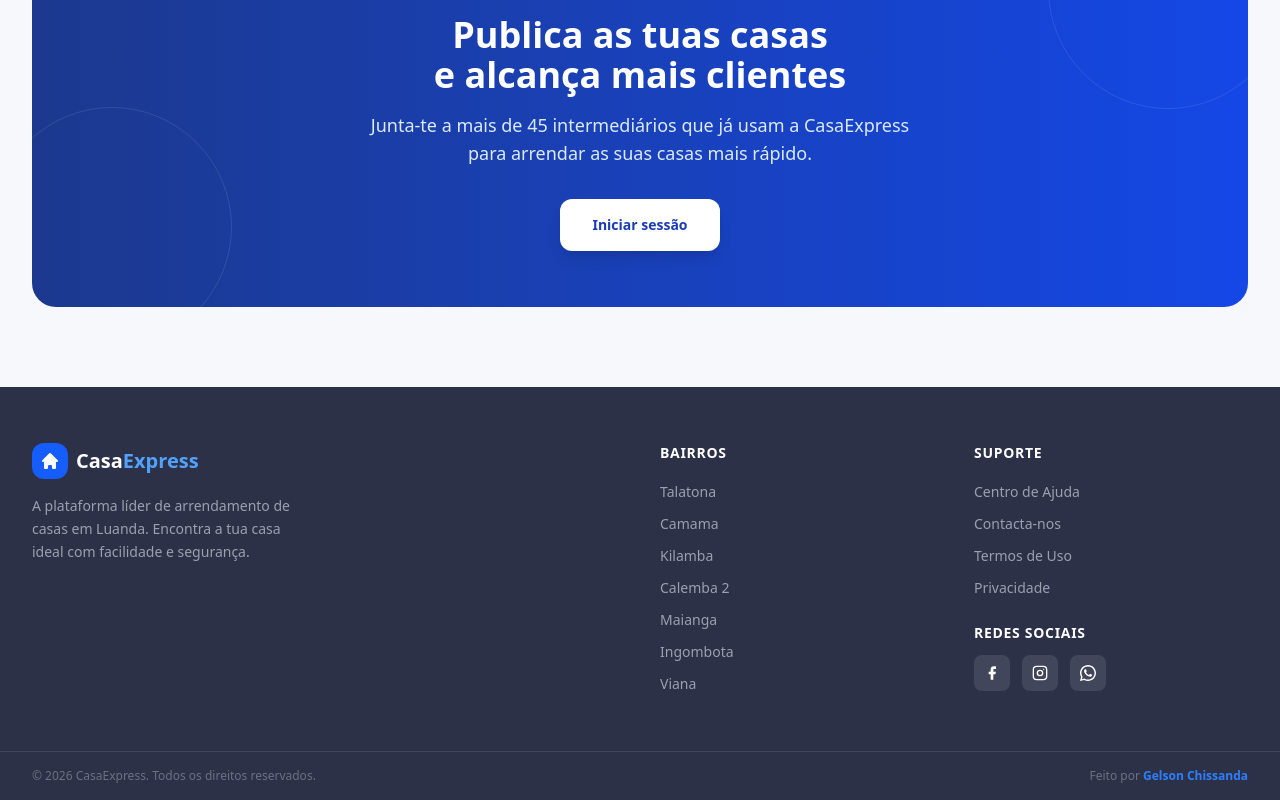
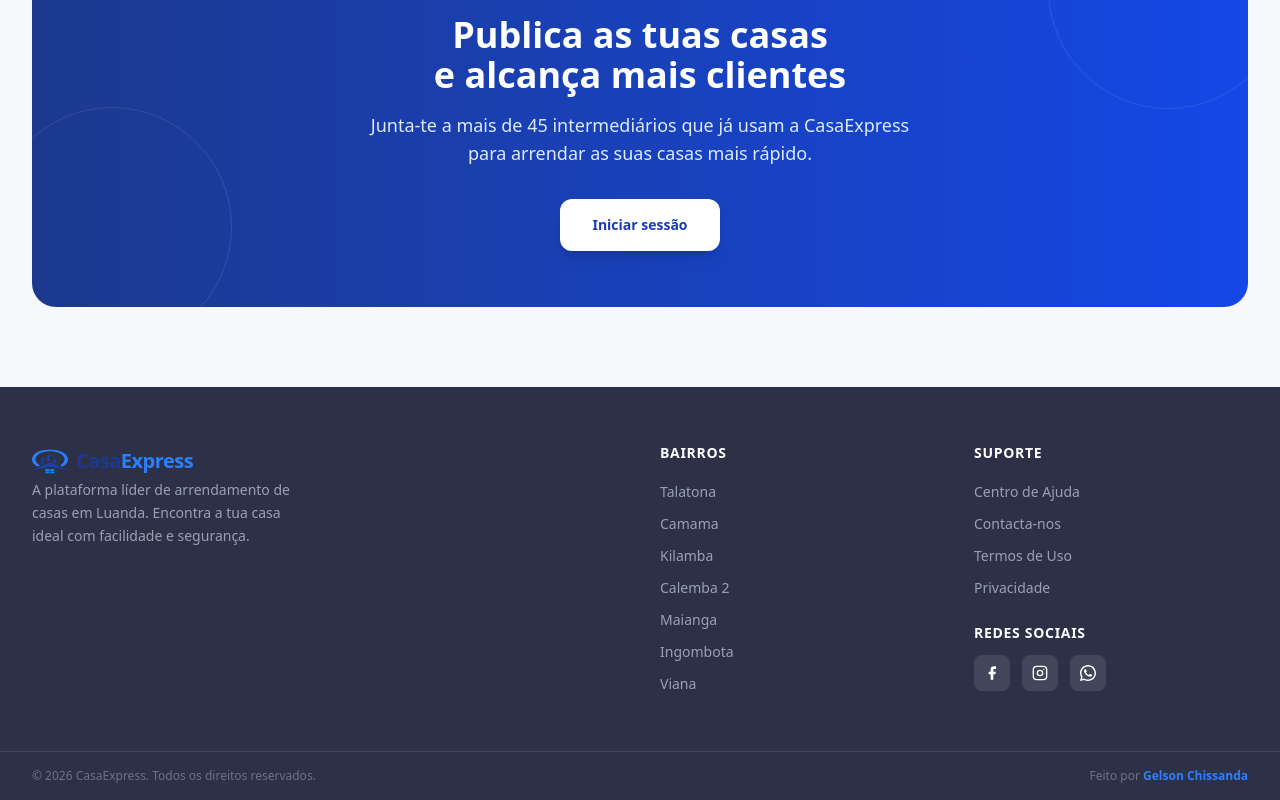
Before and after one commit to GelsonChissanda/casa-express-imoveis, a Next.js app: page / in a window 1280 px wide. Shown: the part 1719-2519 px from the top of the page. Built offline with nearby package versions, Linux system fonts and the light colour scheme; no server answers; the database is empty.

Commit message:
update logo of the footer

```diff
--- a/src/components/Footer.jsx
+++ b/src/components/Footer.jsx
@@ -11,14 +11,36 @@ export default function Footer() {
         <div className="grid grid-cols-1 sm:grid-cols-2 lg:grid-cols-4 gap-10">
 
           <div className="lg:col-span-1">
-            <Link href="/" className="flex items-center gap-2 mb-4">
-              <div className="w-9 h-9 bg-blue-600 rounded-xl flex items-center justify-center">
-                <svg className="w-5 h-5 text-white" fill="currentColor" viewBox="0 0 20 20">
-                  <path d="M10.707 2.293a1 1 0 00-1.414 0l-7 7a1 1 0 001.414 1.414L4 10.414V17a1 1 0 001 1h2a1 1 0 001-1v-2a1 1 0 011-1h2a1 1 0 011 1v2a1 1 0 001 1h2a1 1 0 001-1v-6.586l.293.293a1 1 0 001.414-1.414l-7-7z" />
-                </svg>
-              </div>
-              <span className="text-xl font-bold text-white">Casa<span className="text-blue-400">Express</span></span>
-            </Link>
+            <Link href="/" className="flex items-center gap-2 group">
+            <div className="w-9 h-9 flex items-center justify-center transition-colors">
+              <svg width="916" height="613" viewBox="0 0 916 613" fill="none" xmlns="http://www.w3.org/2000/svg">
+<g clipPath="url(#clip0_2604_6)">
+<path opacity="0.89" d="M234 220.565L307 195V359.754L234 391V220.565Z" fill="#1442B0"/>
+<path d="M385 140H458V290.364L385 321V140Z" fill="#1442B0"/>
+<path d="M537 267.571L609 248V354L537 324.373V267.571Z" fill="#1442B0"/>
+<path d="M307 198L385 219.389V233L307 219.389V198Z" fill="#1442B0"/>
+<path d="M458 141L578 162.328L558 176L458 155V141Z" fill="#1442B0"/>
+<path d="M558 173.696L575 164V283H558V173.696Z" fill="#1442B0"/>
+<path d="M609 248L698 272.5V283L609 258.776V248Z" fill="#1442B0"/>
+<path d="M688 270L699 275.486V396L688 389.936V270Z" fill="#1442B0"/>
+<path d="M465.876 329L914 526L465.876 431.878L2 526L465.876 329Z" fill="#1442B0"/>
+<path d="M779.221 436C844.191 400.46 890.751 346.75 907.927 297.374C925.102 247.998 914.732 196.938 878.165 150.828C841.597 104.719 780.523 65.6915 702.878 38.8181C625.232 11.9448 534.607 -1.53218 442.776 0.138492C350.946 1.80916 262.157 18.5502 187.948 48.1863C113.738 77.8223 57.5387 118.983 26.6525 166.32C-4.23371 213.657 -8.37878 264.981 14.7559 313.624C37.8906 362.266 71.2621 402.899 140.405 436L209.312 403.234C153.314 376.426 117.76 341.025 99.0237 301.63C80.2873 262.236 83.6443 220.669 108.659 182.332C133.673 143.994 179.188 110.659 239.289 86.657C299.39 62.6553 371.299 49.0969 445.671 47.7439C520.042 46.3908 593.439 57.3056 656.322 79.0699C719.206 100.834 768.669 132.442 798.285 169.785C827.9 207.129 836.298 248.482 822.388 288.47C808.478 328.459 770.186 374.45 717.568 403.234L779.221 436Z" fill="#2B7FFF"/>
+<rect x="338" y="499" width="101" height="51" fill="#0088FF"/>
+<rect x="465" y="499" width="102" height="51" fill="#0088FF"/>
+<rect x="338" y="562" width="101" height="51" fill="#0088FF"/>
+<rect x="465" y="562" width="102" height="51" fill="#0088FF"/>
+</g>
+<defs>
+<clipPath id="clip0_2604_6">
+<rect width="916" height="613" fill="white"/>
+</clipPath>
+</defs>
+</svg>
+
+
+            </div>
+            <span className="text-xl font-bold text-blue-900 tracking-tight">Casa<span className="text-blue-500">Express</span></span>
+          </Link>
             <p className="text-sm text-gray-400 leading-relaxed">
               A plataforma líder de arrendamento de casas em Luanda. Encontra a tua casa ideal com facilidade e segurança.
             </p>
```
